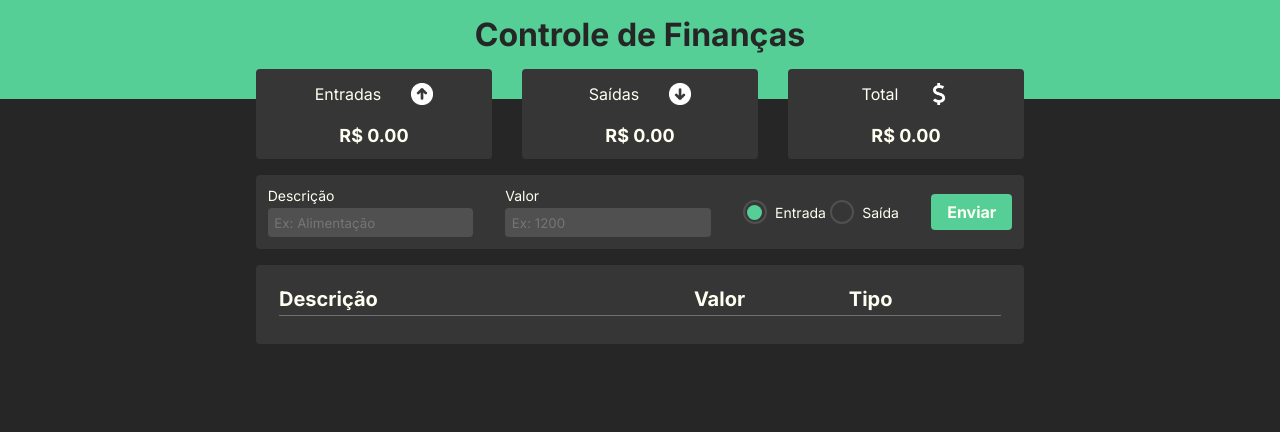
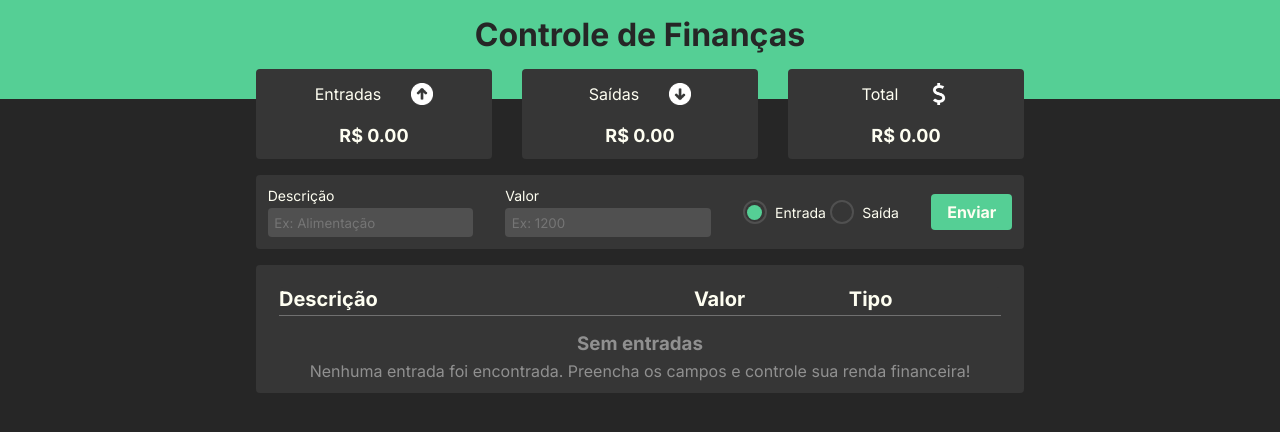
Before and after one commit to EduuBraga/ControleFinanceiro, a React (Vite) app: page / in a window 1280 px wide. Shown: the top 432 px of the page. Built offline with nearby package versions, Linux system fonts and the light colour scheme.

Commit message:
Feat:Renderização diferente caso não tenha entrada

```diff
--- a/src/components/home/index.jsx
+++ b/src/components/home/index.jsx
@@ -1,13 +1,16 @@
-import React, { useState } from "react"
+import React, { useContext, useState } from "react"
+import { EntriesContext } from "../../provider/EntriesProvider"
 
 import { EntriesCard } from "../entriesCard"
 import { CardsStatistics } from "../CardsStatistics"
 import { ModalError } from "../ModalError"
 import { Form } from "../Form"
 
-import { ContainerMain, ContainerHeader, ContainerEntries, HeaderEntries } from "./style"
+import { ContainerMain, ContainerHeader, ContainerEntries, HeaderEntries, MessageNoItem } from "./style"
 
 export function Home() {
+  const { entries } = useContext(EntriesContext)
+
   const [visibleModal, setVisibleModal] = useState(false)
 
   return (
@@ -19,7 +22,7 @@ export function Home() {
 
       <ContainerMain>
         <CardsStatistics />
-         <Form setVisibleModal={setVisibleModal} />
+        <Form setVisibleModal={setVisibleModal} />
 
         <ContainerEntries>
           <HeaderEntries>
@@ -31,7 +34,13 @@ export function Home() {
             <span></span>
           </HeaderEntries>
 
-          <EntriesCard />
+          {entries.length >= 1 ? (<EntriesCard />) : (
+            <MessageNoItem>
+              <h3>Sem entradas</h3>
+              <p>Nenhuma entrada foi encontrada. Preencha os campos e controle sua renda financeira!</p>
+            </MessageNoItem>
+          )}
+
         </ContainerEntries>
       </ContainerMain>
     </>
--- a/src/components/home/style.jsx
+++ b/src/components/home/style.jsx
@@ -52,3 +52,12 @@ export const HeaderEntries = styled.header`
     font-size: 20px;
   }
 `
+
+export const MessageNoItem = styled.div`
+  text-align: center;
+  display: flex;
+  flex-direction: column;
+  align-items: center;
+  gap: 6px;
+  color: #909090;
+`
```
